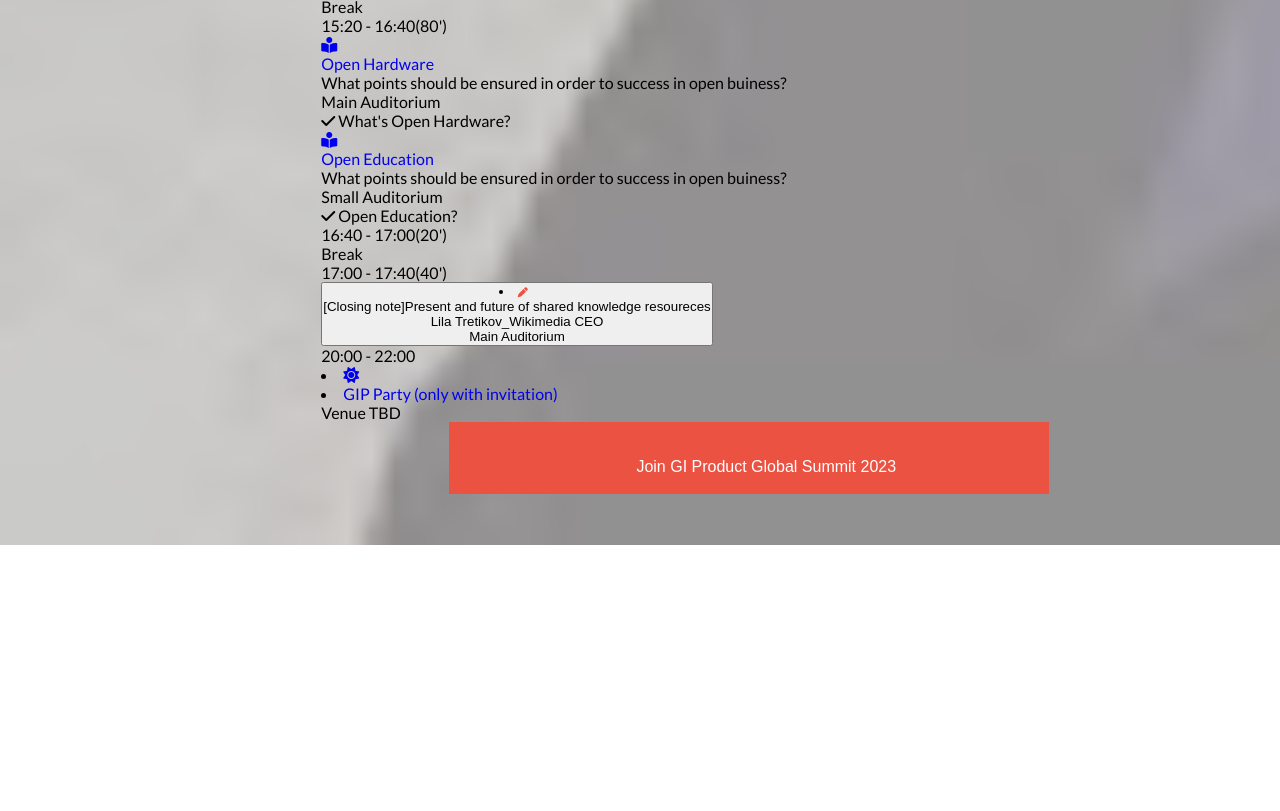
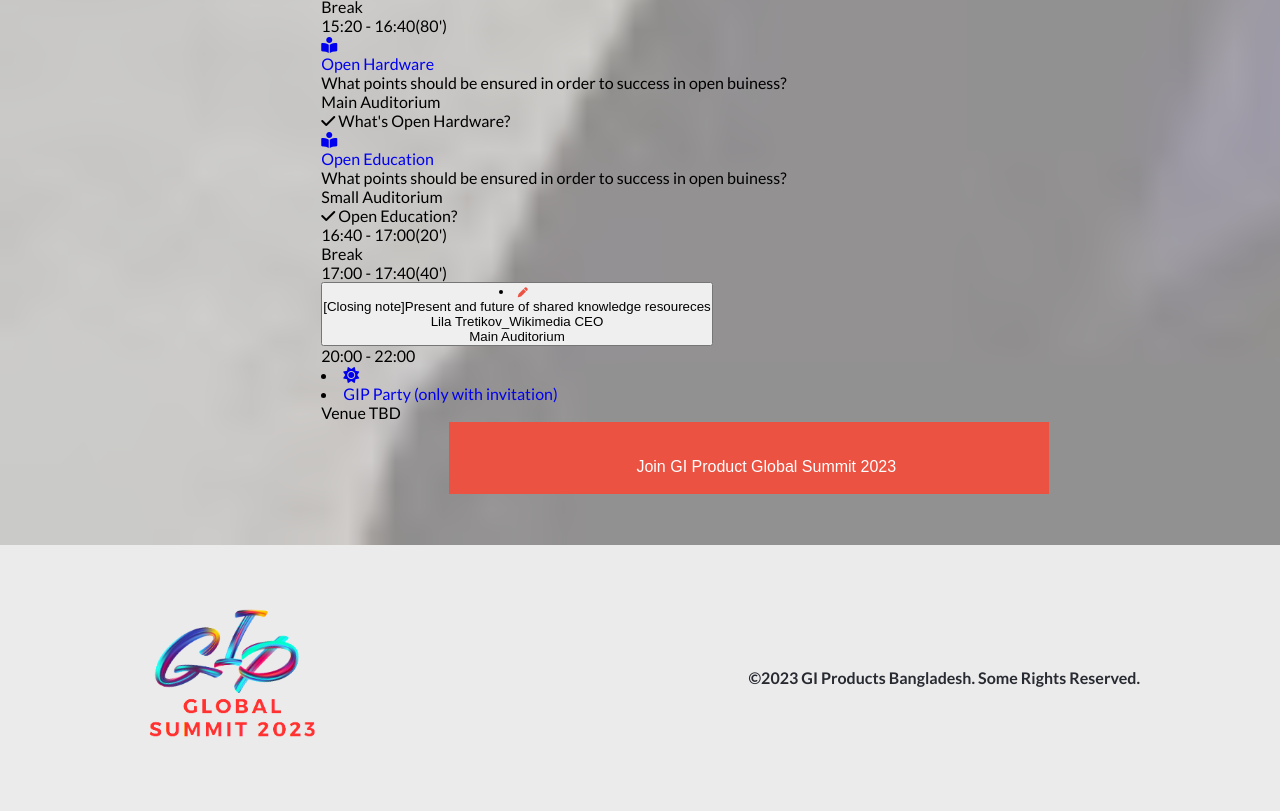
Before and after one commit to sharminkhan0/Capstone, a website: page join.html in a window 1280 px wide. Shown: the part 3481-4292 px from the top of the page. Before the commit the page ends 4026 px from the top, so only its background shows below. Drawn offline with Linux system fonts and the light colour scheme; files whose address does not match are found by name.

Commit message:
Modify join.html file

```diff
--- a/join.html
+++ b/join.html
@@ -412,12 +412,16 @@
         </section>
     </main>
 
-
-
-
-
-
-
+    <footer class="footer mobile-footer">
+        <div class="footer-block">
+            <div class="b-logo">
+                <img src="./resources/logo/capstone-project-Logo_2.png" alt="GI Products" />
+            </div>
+            <div class="rights">
+                <h3>&#169;2023 GI Products Bangladesh. Some Rights Reserved.</h3>
+            </div>
+        </div>
+    </footer>
 
     <script src="index.js"></script>
 </body>
```
